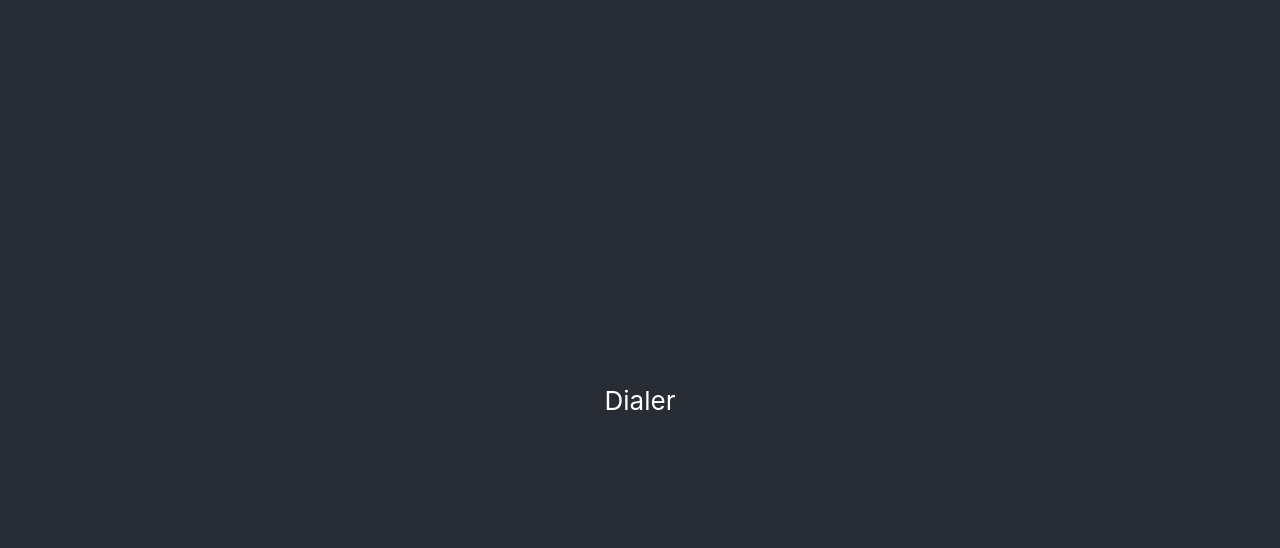
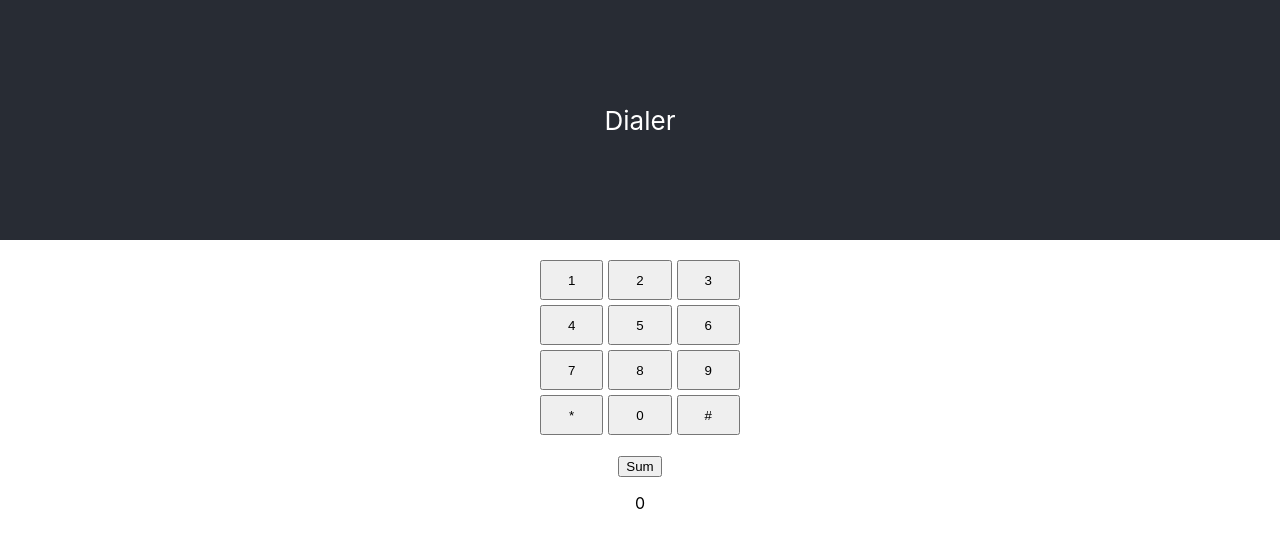
Before and after one commit to Smelbows/typescript-dialer, a React (Create React App) app: page / in a window 1280 px wide. Shown: the top 548 px of the page. Built offline with nearby package versions, Linux system fonts and the light colour scheme.

Commit message:
functionality

```diff
--- a/src/App.css
+++ b/src/App.css
@@ -4,7 +4,7 @@
 
 .App-header {
   background-color: #282c34;
-  min-height: 100vh;
+  min-height: 30vh;
   display: flex;
   flex-direction: column;
   align-items: center;
@@ -12,3 +12,19 @@
   font-size: calc(10px + 2vmin);
   color: white;
 }
+
+.main {
+  margin: 0 auto;
+}
+
+.dialer-container {
+  display: grid;
+  grid-template-columns: 1fr 1fr 1fr;
+  gap: 5px;
+  width: 200px;
+  margin: 20px auto;
+}
+
+.dialer-button {
+  height: 40px;
+}
--- a/src/App.tsx
+++ b/src/App.tsx
@@ -1,14 +1,61 @@
-import React from 'react';
+import React, { useEffect, useState } from 'react';
 import './App.css';
 
+import { DialerButton } from './components/DialerButton';
+
+const dialerValues = [
+  '1',
+  '2',
+  '3',
+  '4',
+  '5',
+  '6',
+  '7',
+  '8',
+  '9',
+  '*',
+  '0',
+  '#',
+];
+
 export const App = () => {
+  const [output, setOutput] = useState<string[]>([]);
+  const [outputSum, setOutputSum] = useState(0);
+
+  useEffect(() => {
+    return setOutput([]);
+  }, [outputSum]);
+
+  const handleDialerClick = (value: string) => {
+    setOutput([...output, value]);
+  };
+
+  const sumOutput = (): number => {
+    const numberValues = output
+      .filter((value) => value !== '*' && value !== '#')
+      .map((stringValue) => parseInt(stringValue));
+
+    return numberValues.reduce((partialSum, a) => partialSum + a, 0);
+  };
+
   return (
     <div className="App">
       <header className="App-header">
-        <p>
-          Dialer
-        </p>
+        <p>Dialer</p>
       </header>
+      <main className="main">
+        <div className="dialer-container">
+          {dialerValues.map((dialerValue) => (
+            <DialerButton
+              key={dialerValue}
+              value={dialerValue}
+              onDialerClick={handleDialerClick}
+            />
+          ))}
+        </div>
+        <button onClick={() => setOutputSum(sumOutput)}>Sum</button>
+        <p>{outputSum}</p>
+      </main>
     </div>
   );
-}
+};
--- /dev/null
+++ b/src/components/DialerButton.tsx
@@ -0,0 +1,14 @@
+import React from 'react';
+
+interface Props {
+  value: string;
+  onDialerClick: (value: string) => void;
+}
+
+export const DialerButton = ({ value, onDialerClick }: Props) => {
+  return (
+    <button className="dialer-button" onClick={() => onDialerClick(value)}>
+      {value}
+    </button>
+  );
+};
```
